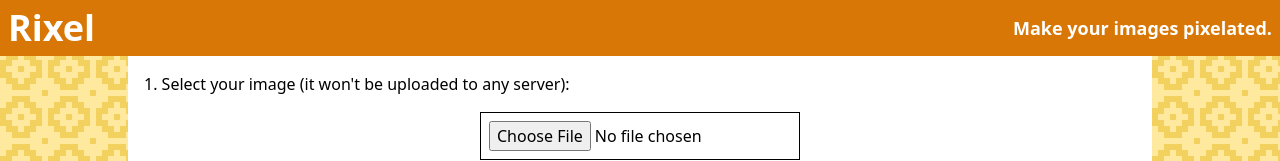
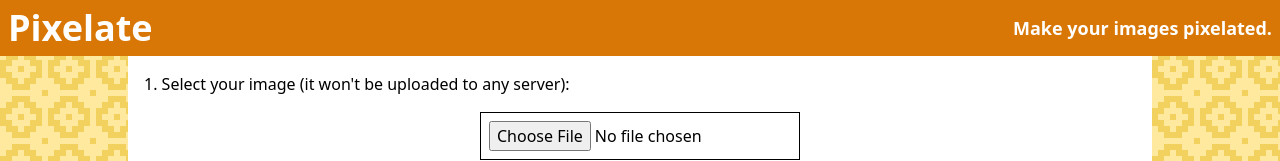
Before and after one commit to simonorono/pixelate, a React (Vite) app: page / in a window 1280 px wide. Shown: the top 161 px of the page. Built offline with nearby package versions, Linux system fonts and the light colour scheme.

Commit message:
Rename to Pixelate

```diff
--- a/index.html
+++ b/index.html
@@ -4,7 +4,7 @@
     <meta charset="UTF-8" />
     <meta name="viewport" content="width=device-width, initial-scale=1.0" />
 
-    <title>Rixel</title>
+    <title>Pixelate</title>
 
     <meta name="description" content="Make your images pixelated.">
   </head>
--- a/src/components/Navbar.tsx
+++ b/src/components/Navbar.tsx
@@ -19,7 +19,7 @@
 export default function Navbar() {
   return (
     <div className="flex flex-col bg-amber-600 p-2 text-white sm:flex-row sm:items-center sm:justify-between">
-      <h1 className="text-2xl font-bold text-white sm:text-4xl">Rixel</h1>
+      <h1 className="text-2xl font-bold text-white sm:text-4xl">Pixelate</h1>
       <small className="text-lg font-bold">Make your images pixelated.</small>
     </div>
   )
```
Also changed, not shown: 1 other file (tests, documents, lock files or other folders).
